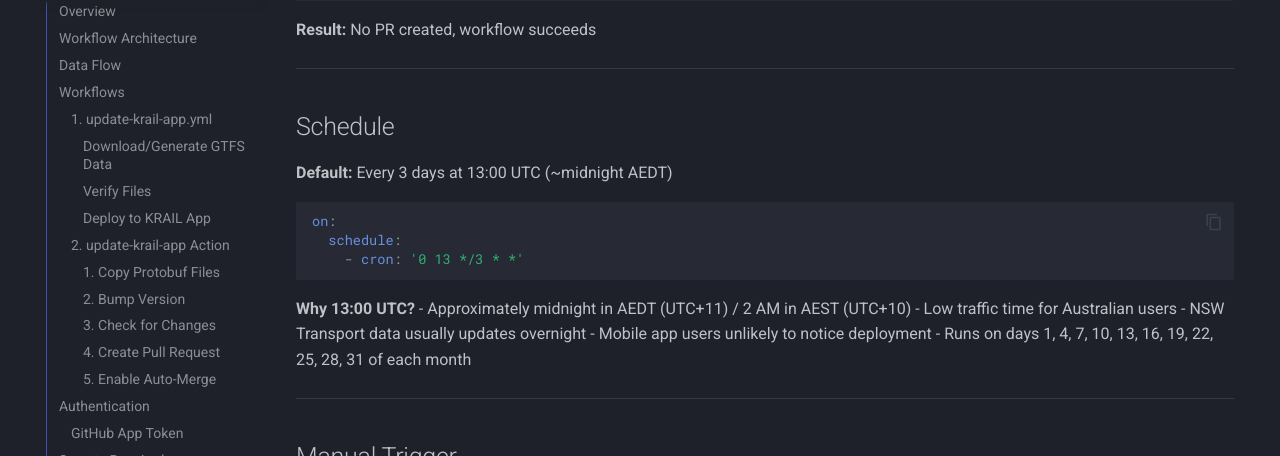
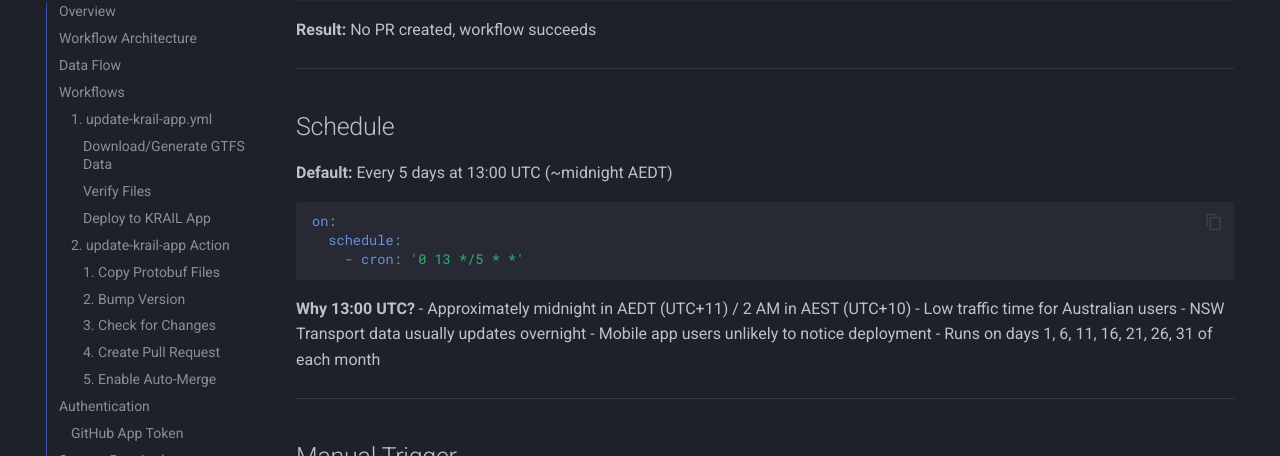
Before and after one commit to ksharma-xyz/KRAIL-GTFS, an MkDocs documentation site: the page built from docs/CICD.md, in a window 1280 px wide and 900 px high, scrolled down 7030 px. Shown: the part 97-553 px from the top of the window. Built offline with MkDocs 1.6.1 and Material for MkDocs 9.7.7, drawn with Linux system fonts in a browser that asks for light colours; comment, search, counter and statistics services are not loaded; some of the changed text lies outside the part shown.

Commit message:
Run scheduked job evry 5 days instead of 3 and also bump bus routes version as well. (#312)
# Update NSW GTFS data processing to track separate versions for stops and routes

### TL;DR
Enhanced the GitHub Action to track and bump separate version numbers for both stops and routes data when updating the KRAIL app.

### What changed?
- Modified the update action to track and increment both `NSW_STOPS_VERSION` and `NSW_BUS_ROUTES_VERSION` separately
- Added a new output parameter `routes-version-bumped` to expose the routes version number
- Updated commit and PR messages to include both version numbers
- Changed the scheduled run frequency from every 3 days to every 5 days
- Updated documentation to reflect the new schedule

### How to test?
1. Run the workflow manually using the workflow dispatch trigger
2. Verify that both version numbers are incremented correctly
3. Check that the PR description includes both version numbers
4. Confirm that the GitHub Step Summary shows both version numbers

### Why make this change?
Tracking separate version numbers for stops and routes data provides better granularity for tracking changes and allows for independent versioning of these different data sets. The reduced frequency (5 days instead of 3) helps minimize unnecessary updates when there are no changes to the underlying data.

````diff
--- a/docs/CICD.md
+++ b/docs/CICD.md
@@ -6,7 +6,7 @@
 
 **Trigger Behavior:**
 - **Push to main** - Runs build and tests only (no GTFS refresh or KRAIL updates)
-- **Schedule (every 3 days)** - Runs full pipeline: build → GTFS refresh → KRAIL update
+- **Schedule (every 5 days)** - Runs full pipeline: build → GTFS refresh → KRAIL update
 - **Manual dispatch** - Runs full pipeline: build → GTFS refresh → KRAIL update
 
 ---
@@ -314,12 +314,12 @@
 
 ## Schedule
 
-**Default:** Every 3 days at 13:00 UTC (~midnight AEDT)
+**Default:** Every 5 days at 13:00 UTC (~midnight AEDT)
 
 ```yaml
 on:
   schedule:
-    - cron: '0 13 */3 * *'
+    - cron: '0 13 */5 * *'
 ```
 
 **Why 13:00 UTC?**
@@ -327,7 +327,7 @@
 - Low traffic time for Australian users
 - NSW Transport data usually updates overnight
 - Mobile app users unlikely to notice deployment
-- Runs on days 1, 4, 7, 10, 13, 16, 19, 22, 25, 28, 31 of each month
+- Runs on days 1, 6, 11, 16, 21, 26, 31 of each month
 
 ---
 
````
Also changed, not shown: 3 other files.
